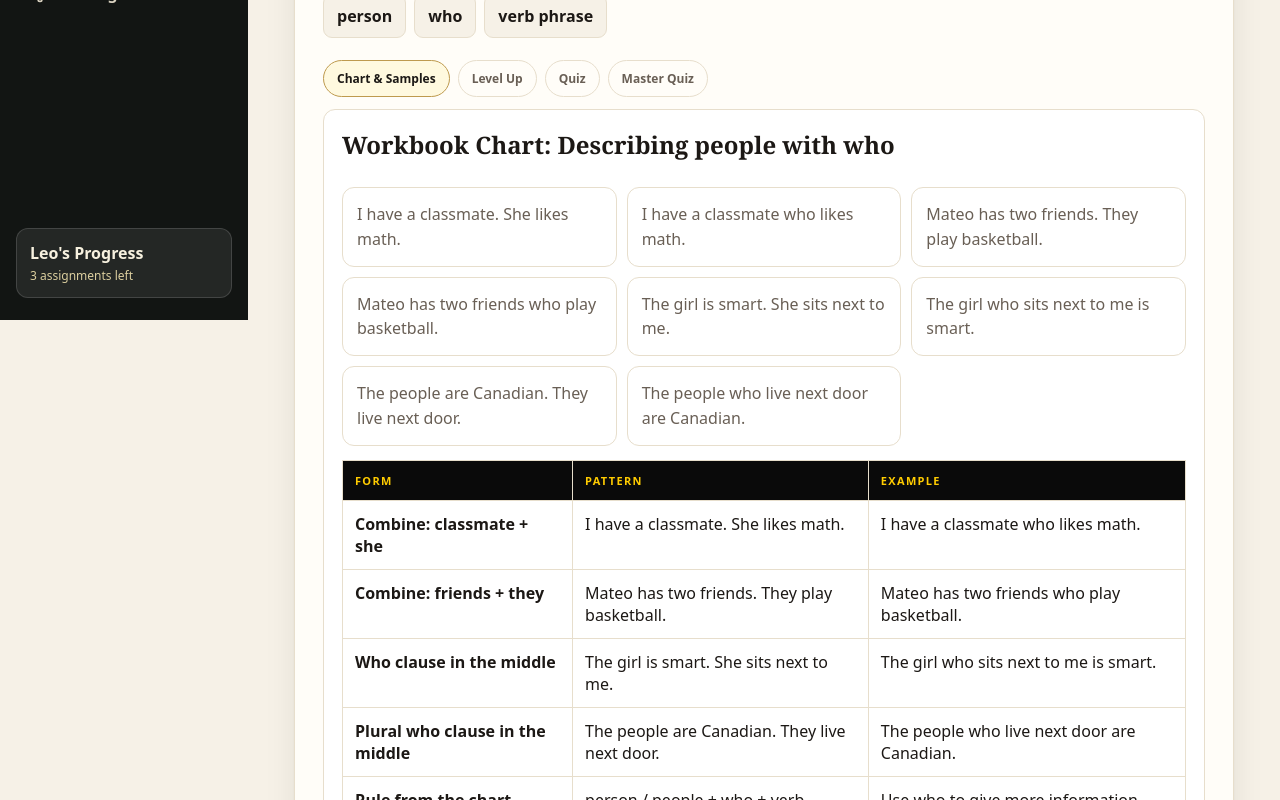
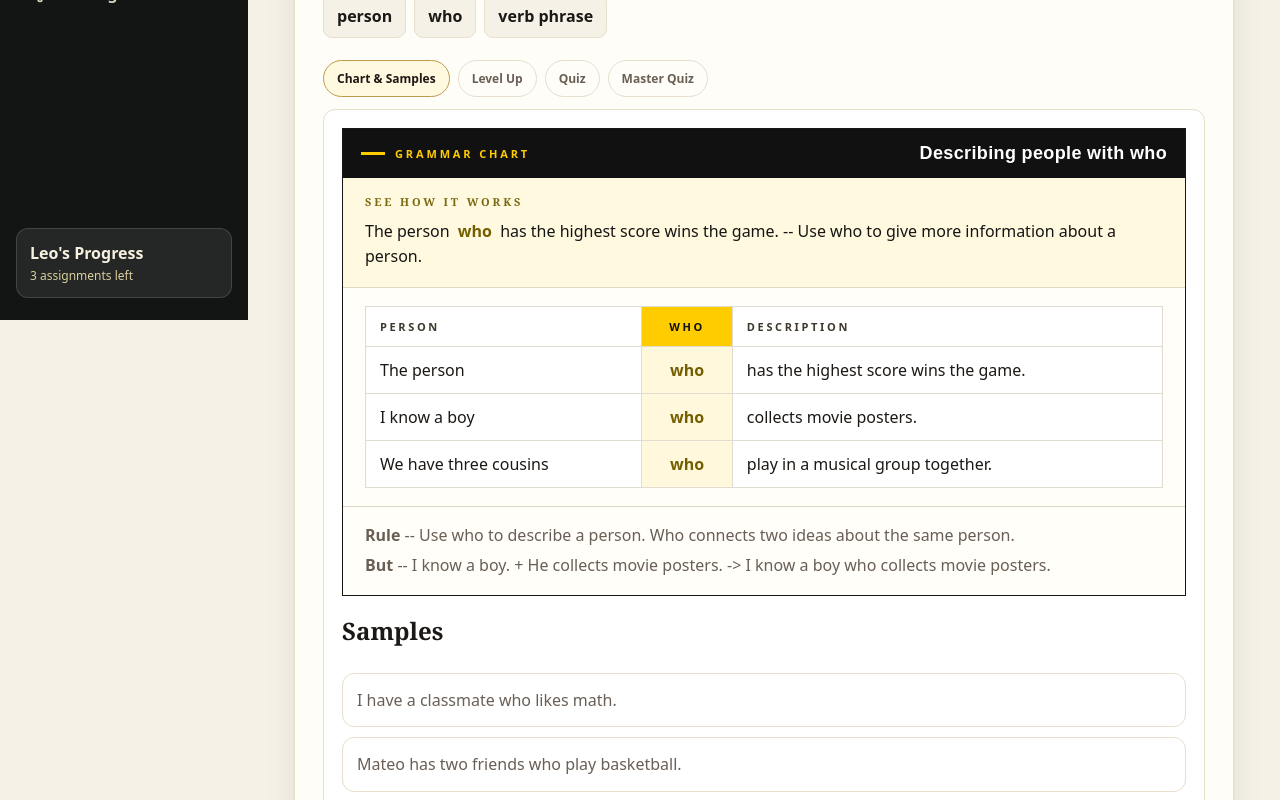
Before and after one commit to leaneritan/LEEA, a Next.js app: page /reference/grammar/ow_l4_u8_g1_who_clauses in a window 1280 px wide. Shown: the part 480-1280 px from the top of the page. Built offline with nearby package versions, Linux system fonts and the light colour scheme.

Commit message:
Render Unit 8 grammar workbook chart

```diff
--- a/content/subjects/english/courses/our-world/level-4/unit-8/grammar.json
+++ b/content/subjects/english/courses/our-world/level-4/unit-8/grammar.json
@@ -42,6 +42,40 @@
       "pattern": "person + who + verb phrase",
       "chart": {
         "title": "Workbook Chart: Describing people with who",
+        "workbookChart": {
+          "label": "Grammar Chart",
+          "title": "Describing people with who",
+          "seeHowItWorks": {
+            "beforeWho": "The person ",
+            "who": "who",
+            "afterWho": " has the highest score wins the game.",
+            "explanation": "Use who to give more information about a person."
+          },
+          "columns": [
+            "Person",
+            "Who",
+            "Description"
+          ],
+          "rows": [
+            {
+              "person": "The person",
+              "who": "who",
+              "description": "has the highest score wins the game."
+            },
+            {
+              "person": "I know a boy",
+              "who": "who",
+              "description": "collects movie posters."
+            },
+            {
+              "person": "We have three cousins",
+              "who": "who",
+              "description": "play in a musical group together."
+            }
+          ],
+          "rule": "Use who to describe a person. Who connects two ideas about the same person.",
+          "but": "I know a boy. + He collects movie posters. -> I know a boy who collects movie posters."
+        },
         "intro_examples": [
           {
             "text": "I have a classmate. She likes math.",
--- a/src/app/globals.css
+++ b/src/app/globals.css
@@ -1321,6 +1321,129 @@ h3,
   margin-bottom: 0;
 }
 
+.workbook-chart {
+  border: 1px solid #171717;
+  background: #fffef8;
+}
+
+.workbook-chart-title-row {
+  display: flex;
+  align-items: center;
+  justify-content: space-between;
+  gap: 16px;
+  background: #111;
+  color: #fff;
+  padding: 14px 18px;
+}
+
+.workbook-chart-title-row strong {
+  font-family: "Barlow Condensed", sans-serif;
+  font-size: 18px;
+  letter-spacing: 0.02em;
+}
+
+.workbook-chart-label {
+  display: inline-flex;
+  align-items: center;
+  gap: 10px;
+  color: var(--gold);
+  font-size: 11px;
+  font-weight: 900;
+  letter-spacing: 0.26em;
+  text-transform: uppercase;
+}
+
+.workbook-chart-label span {
+  display: block;
+  width: 24px;
+  height: 3px;
+  background: var(--gold);
+}
+
+.workbook-chart-demo {
+  border-bottom: 1px solid #ded8c5;
+  background: #fff9df;
+  padding: 16px 22px 18px;
+}
+
+.workbook-chart-demo h3 {
+  margin: 0 0 10px;
+  color: #7a6810;
+  font-size: 11px;
+  font-weight: 900;
+  letter-spacing: 0.26em;
+  text-transform: uppercase;
+}
+
+.workbook-chart-demo p {
+  margin: 0;
+  color: #151515;
+  line-height: 1.55;
+}
+
+.workbook-chart-demo mark,
+.workbook-chart-table td:nth-child(2) {
+  color: #735f00;
+  font-weight: 900;
+}
+
+.workbook-chart-demo mark {
+  background: transparent;
+}
+
+.workbook-chart-table-wrap {
+  overflow-x: auto;
+  padding: 18px 22px;
+}
+
+.workbook-chart-table {
+  width: 100%;
+  min-width: 680px;
+  border-collapse: collapse;
+  background: #fff;
+}
+
+.workbook-chart-table th,
+.workbook-chart-table td {
+  border: 1px solid #e0dccf;
+  padding: 12px 14px;
+  text-align: left;
+  vertical-align: top;
+}
+
+.workbook-chart-table th {
+  color: #3d382b;
+  font-size: 11px;
+  font-weight: 900;
+  letter-spacing: 0.24em;
+  text-transform: uppercase;
+}
+
+.workbook-chart-table th:nth-child(2) {
+  background: var(--gold);
+  color: #111;
+  text-align: center;
+}
+
+.workbook-chart-table td:nth-child(2) {
+  background: #fff8dc;
+  text-align: center;
+}
+
+.workbook-chart-rule {
+  border-top: 1px solid #ded8c5;
+  padding: 16px 22px 18px;
+}
+
+.workbook-chart-rule p {
+  margin: 0 0 6px;
+  line-height: 1.5;
+}
+
+.workbook-chart-rule p:last-child {
+  margin-bottom: 0;
+}
+
 .grammar-sample-list,
 .quiz-list,
 .transform-list {
--- a/src/components/GrammarCardPage.tsx
+++ b/src/components/GrammarCardPage.tsx
@@ -3,7 +3,7 @@
 import Link from "next/link";
 import { useState } from "react";
 import { useJapanesePreference } from "@/components/AppShell";
-import type { GrammarMasterQuestion, GrammarPoint, GrammarQuizQuestion } from "@/data/types";
+import type { GrammarMasterQuestion, GrammarPoint, GrammarQuizQuestion, GrammarWorkbookChart } from "@/data/types";
 
 const tabs = [
   { id: "chart", label: "Chart & Samples" },
@@ -134,6 +134,10 @@ function ChartAndSamples({ grammar, showJapanese }: { grammar: GrammarPoint; sho
   return (
     <div className="grammar-panel-stack">
       <section className="grammar-section">
+        {grammar.chart.workbookChart ? (
+          <WorkbookGrammarChart chart={grammar.chart.workbookChart} />
+        ) : (
+          <>
             <h2>{grammar.chart.title}</h2>
             <div className="grammar-intro-grid">
               {grammar.chart.intro_examples.map((example) => (
@@ -171,6 +175,8 @@ function ChartAndSamples({ grammar, showJapanese }: { grammar: GrammarPoint; sho
               {grammar.chart.note_exception ? <p>{grammar.chart.note_exception}</p> : null}
               {grammar.chart.note_exception_detail ? <p>{grammar.chart.note_exception_detail}</p> : null}
             </div>
+          </>
+        )}
       </section>
 
       <section className="grammar-section">
@@ -184,6 +190,60 @@ function ChartAndSamples({ grammar, showJapanese }: { grammar: GrammarPoint; sho
           ))}
         </div>
       </section>
+    </div>
+  );
+}
+
+function WorkbookGrammarChart({ chart }: { chart: GrammarWorkbookChart }) {
+  return (
+    <div className="workbook-chart">
+      <div className="workbook-chart-title-row">
+        <div className="workbook-chart-label">
+          <span aria-hidden="true" />
+          {chart.label}
+        </div>
+        <strong>{chart.title}</strong>
+      </div>
+      <div className="workbook-chart-demo">
+        <h3>See how it works</h3>
+        <p>
+          {chart.seeHowItWorks.beforeWho}
+          <mark>{chart.seeHowItWorks.who}</mark>
+          {chart.seeHowItWorks.afterWho}
+          <span aria-hidden="true"> -- </span>
+          {chart.seeHowItWorks.explanation}
+        </p>
+      </div>
+      <div className="workbook-chart-table-wrap">
+        <table className="workbook-chart-table">
+          <thead>
+            <tr>
+              {chart.columns.map((column) => (
+                <th key={column}>{column}</th>
+              ))}
+            </tr>
+          </thead>
+          <tbody>
+            {chart.rows.map((row) => (
+              <tr key={`${row.person}-${row.description}`}>
+                <td>{row.person}</td>
+                <td>{row.who}</td>
+                <td>{row.description}</td>
+              </tr>
+            ))}
+          </tbody>
+        </table>
+      </div>
+      <div className="workbook-chart-rule">
+        <p>
+          <strong>Rule</strong> -- {chart.rule}
+        </p>
+        {chart.but ? (
+          <p>
+            <strong>But</strong> -- {chart.but}
+          </p>
+        ) : null}
+      </div>
     </div>
   );
 }
```
Also changed, not shown: src/data/types.ts (+20 -0 lines). Lines whose indentation alone changed are shown as unchanged.
